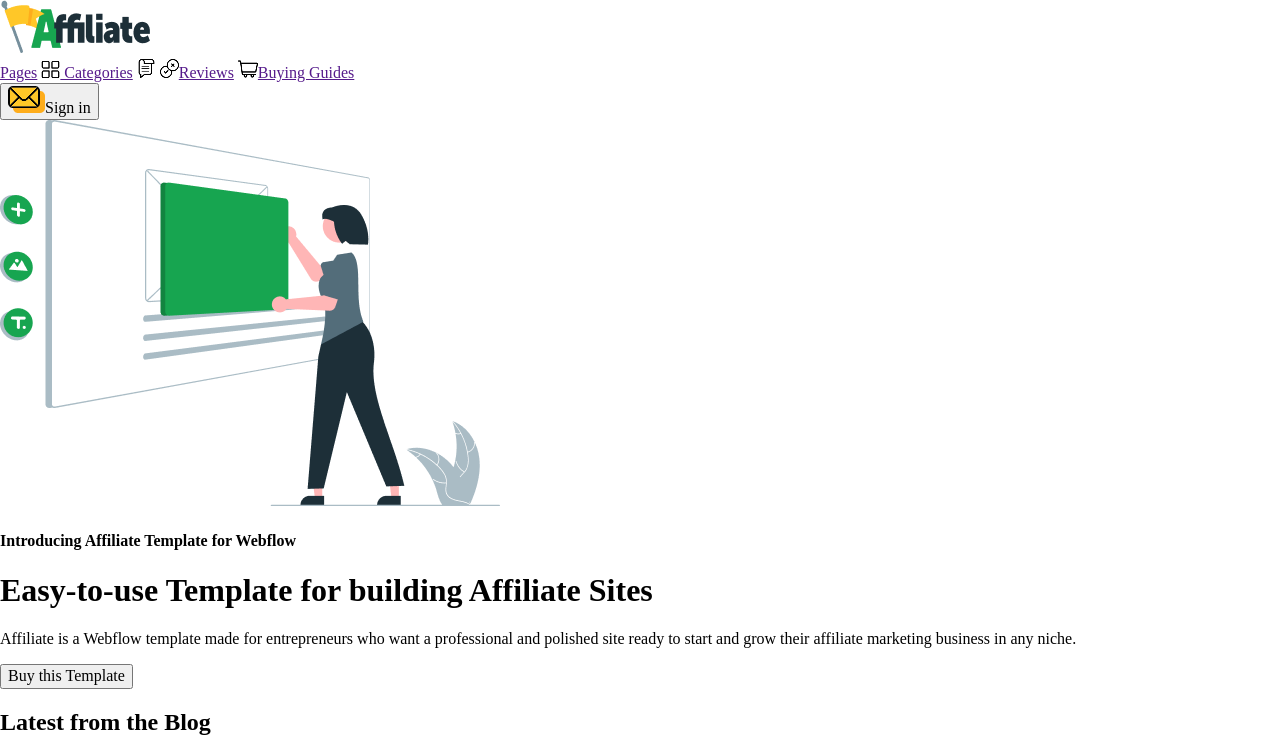
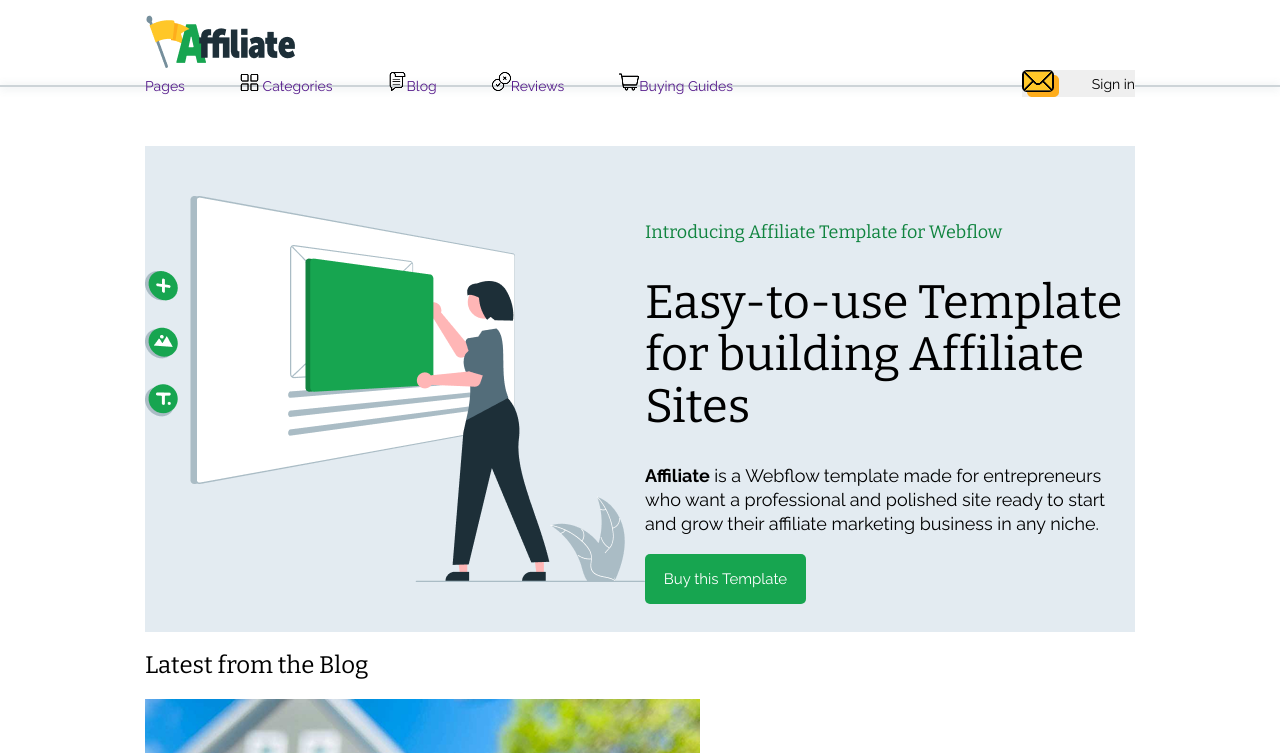
Before and after one commit to nastyadan/Affiliate, a plain HTML site: page index.html in a window 1280 px wide. Shown: the top 753 px of the page. Drawn offline with nearby package versions, Linux system fonts and the light colour scheme.

Commit message:
new styles

```diff
--- a/assets/styles/style.css
+++ b/assets/styles/style.css
@@ -0,0 +1,117 @@
+* {
+    font-family: "Raleway", sans-serif;
+}
+
+.h {
+    font-family: "Bitter", serif;
+    font-style: normal;
+    font-weight: 400;
+}
+
+a {
+    text-decoration: none;
+}
+
+header {
+    margin-bottom: 59px;
+    font-size: 14px;
+    line-height: 20px;
+}
+
+.container_header {
+    display: flex;
+    flex-wrap: wrap;
+    justify-content: space-between;
+    align-items: center;
+    height: 54px;
+    margin: 15px 145px 16px;
+}
+
+.logo {
+    width: 155px;
+    margin-right: 30px;
+}
+
+.nav_header {
+    display: flex;
+    flex-wrap: wrap;
+    justify-content: space-between;
+    align-items: baseline;
+    width: 588px;
+    margin-right: 264px;
+}
+
+.button_header {
+    display: flex;
+    justify-content: space-between;
+    align-items: center;
+    width: 113px;
+    padding: 0px;
+    font-family: "Raleway", sans-serif;
+    font-size: 14px;
+    line-height: 20px;
+    border: none;
+}
+
+.hr_header {
+    border: 1px solid rgba(83, 109, 122, 0.29);
+    box-shadow: 0px 1px 8px 0px rgba(83, 109, 122, 0.29);
+}
+
+main {
+    box-sizing: content-box;
+    margin: 0px 145px 100px
+}
+
+.section_affiliate {
+    display: flex;
+    justify-content: space-around;
+    align-items: center;
+    height: 486px;
+    background-color: rgba(227, 235, 241, 1);
+}
+
+.image_section-affiliate {
+    width: 500px;
+    height: 386px;
+}
+
+.div_text-affiliate {
+    width: 500px;
+    height: 386.3px;
+}
+
+.h4_green {
+    color: rgba(16, 132, 63, 1);
+}
+
+.h4 {
+    font-size: 18px;
+    line-height: 25px;
+}
+
+.h1 {
+    font-size: 47px;
+    line-height: 52px;
+}
+
+.span {
+    font-weight: 700;
+}
+
+.p_affiliate {
+    font-size: 18px;
+    line-height: 24px;
+}
+
+.button_affiliate {
+    width: 161px;
+    height: 50px;
+    font-size: 15px;
+    line-height: 20px;
+    color: rgba(255, 255, 255, 1);
+    background-color: rgba(23, 165, 80, 1);
+    border-radius: 5px;
+    border: none;
+
+}
--- a/index.html
+++ b/index.html
@@ -6,38 +6,51 @@
     <meta name="viewport" content="width=device-width, initial-scale=1.0">
     <meta name="keywords" content="lawn, garden, hedges, tree">
     <title>Affiliate</title>
+    <link rel="preconnect" href="https://fonts.googleapis.com">
+    <link rel="preconnect" href="https://fonts.gstatic.com" crossorigin>
+    <link
+        href="https://fonts.googleapis.com/css2?family=Bitter:ital,wght@0,100..900;1,100..900&family=Red+Hat+Display:ital,wght@0,300..900;1,300..900&display=swap"
+        rel="stylesheet">
+    <link
+        href="https://fonts.googleapis.com/css2?family=Bitter:ital,wght@0,100..900;1,100..900&family=Raleway:ital,wght@0,100..900;1,100..900&family=Red+Hat+Display:ital,wght@0,300..900;1,300..900&display=swap"
+        rel="stylesheet">
     <link rel="stylesheet" href="assets/styles/style.css">
     <link rel="stylesheet" href="assets/styles/normalize.css">
 </head>
 
 <body>
     <header>
-        <img src="/assets/images/logo.png" alt="logo">
-        <nav>
-            <a href="">Pages</a>
-            <a href=""><img src="assets/images/icon_nav_1.png" alt="Categories icon "> Categories</a>
-            <a href=""><img src="assets/images/icon_nav_2.png" alt="Blog icon"></a>
-            <a href=""><img src="assets/images/icon_nav_3.png" alt="Reviews icon">Reviews</a>
-            <a href=""><img src="assets/images/icon_nav_4.png" alt="Buying Guides icon">Buying Guides</a>
-        </nav>
-        <button> <img src="assets/images/icon_sign-in.png" alt="icon for sign in button">Sign in</button>
-
+        <div class="container_header">
+            <img class="logo" src="/assets/images/logo.png" alt="logo">
+            <nav class="nav_header">
+                <a href="">Pages</a>
+                <a href=""><img src="assets/images/icon_nav_1.png" alt="Categories icon "> Categories</a>
+                <a href=""><img src="assets/images/icon_nav_2.png" alt="Blog icon">Blog</a>
+                <a href=""><img src="assets/images/icon_nav_3.png" alt="Reviews icon">Reviews</a>
+                <a href=""><img src="assets/images/icon_nav_4.png" alt="Buying Guides icon">Buying Guides</a>
+            </nav>
+            <button class="button_header"> <img src="assets/images/icon_sign-in.png" alt="icon for sign in button">Sign
+                in</button>
+        </div>
+        <hr class="hr_header">
     </header>
     <main>
         <!-- первая секция -->
-        <section>
-            <div><img src="assets/images/main_image.png" alt="image of a woman"></div>
-            <div>
-                <h4>Introducing Affiliate Template for Webflow</h4>
-                <h1>Easy-to-use Template for building Affiliate Sites</h1>
-                <p><span>Affiliate </span>is a Webflow template made for entrepreneurs who want a professional and
+        <section class="section_affiliate">
+            <div class="image_section-affiliate"><img src="assets/images/main_image.png" alt="image of a woman"></div>
+            <div class="div_text-affiliate">
+                <h4 class="h h4_green h4">Introducing Affiliate Template for Webflow</h4>
+                <h1 class="h h1">Easy-to-use Template for building Affiliate Sites</h1>
+                <p class="p_affiliate"><span class="span">Affiliate </span>is a Webflow template made for entrepreneurs
+                    who want a
+                    professional and
                     polished site ready to start and grow their affiliate marketing business in any niche.</p>
-                <button>Buy this Template</button>
+                <button class="button_affiliate">Buy this Template</button>
             </div>
         </section>
         <!-- вторая секция -->
         <section>
-            <h2>Latest from the Blog</h2>
+            <h2 class="h">Latest from the Blog</h2>
             <div>
                 <article>
                     <img src="assets/images/blog-img_1.png" alt="photo of a lawn">
@@ -49,15 +62,15 @@
             <div>
                 <article>
                     <img src="assets/images/blog-img_2.png" alt="photo of a road">
-                    <h4>Secrets to Know About Hedge Trimming</h4>
+                    <h4 class="h">Secrets to Know About Hedge Trimming</h4>
                 </article>
                 <article>
                     <img src="assets/images/blog-img_3.png" alt="photo of a park">
-                    <h4>What to Do With a Dying Tree</h4>
+                    <h4 class="h">What to Do With a Dying Tree</h4>
                 </article>
                 <article>
                     <img src="assets/images/blog-img_4.png" alt="photo of flowers">
-                    <h4>Which Flowers Should You Plant Garden</h4>
+                    <h4 class="h">Which Flowers Should You Plant Garden</h4>
                 </article>
             </div>
             <div><a><img src="assets/images/icon_a.png" alt=" icon 5 ">View All Blog Articles</a></div>
@@ -66,7 +79,7 @@
         <div>
             <div>
                 <img src="assets/images/icon_list-of-products.png" alt="products">
-                <p>View our list of the best products in lawncare.</p>
+                <h4 class="h">View our list of the best products in lawncare.</h4>
             </div>
             <div>
                 <button>See the list</button>
@@ -74,26 +87,26 @@
         </div>
         <!-- четвертая секция -->
         <section>
-            <h3>Latest Product Reviews</h3>
+            <h3 class="h">Latest Product Reviews</h3>
             <div>
                 <article>
                     <img src="assets/images/tag_lawns.png" alt="lawns">
                     <img src="assets/images/product_1.png" alt="product photo">
-                    <h4>Lawnmower Xtreme</h4>
+                    <h4 class="h">Lawnmower Xtreme</h4>
                     <p>This is the Review Snippet. This is the Review Snippet. This is the Review Snippet. This is the
                         Review Snippet.</p>
                 </article>
                 <article>
                     <img src="assets/images/tag_garden.png" alt="garden">
                     <img src="assets/images/produckt_2.png" alt="product photo">
-                    <h4>Ultra Grow Fertilizer</h4>
+                    <h4 class="h">Ultra Grow Fertilizer</h4>
                     <p>This is the Review Snippet. This is the Review Snippet. This is the Review Snippet. This is the
                         Review Snippet.</p>
                 </article>
                 <article>
                     <img src="assets/images/tag_hedges.png" alt="hedges">
                     <img src="assets/images/produckt_3.png" alt="product photo">
-                    <h4>Hedge Clippers</h4>
+                    <h4 class="h">Hedge Clippers</h4>
                     <p>This is the Review Snippet. This is the Review Snippet. This is the Review Snippet. This is the
                         Review Snippet.</p>
                 </article>
@@ -111,7 +124,7 @@
             <div>
                 <div>
                     <img src="assets/images/icon_sign-un.png" alt="icon for sign up">
-                    <h4>Newsletter Signup</h4>
+                    <h4 class="h">Newsletter Signup</h4>
                 </div>
                 <div>
                     <p>
@@ -139,18 +152,18 @@
                     polished site ready to start and grow their affiliate marketing business in any niche.</p>
             </div>
             <section>
-                <h4>Latest Articles</h4>
+                <h4 class="h">Latest Articles</h4>
                 <article>
-                    <img src="assets/images/blog-img_1.png" alt="photo of a lawn" <h6>How to Prep Your Lawn in the
-                    Spring</h6>
+                    <img src="assets/images/blog-img_1.png" alt="photo of a lawn" <h6 class="h">How to Prep Your Lawn in
+                    the Spring</h6>
                 </article>
                 <article>
                     <img src="assets/images/blog-img_2.png" alt="photo of a road">
-                    <h6>Secrets to Know About Hedge Trimming</h6>
+                    <h6 class="h">Secrets to Know About Hedge Trimming</h6>
                 </article>
                 <article>
                     <img src="assets/images/blog-img_3.png" alt="photo of a park">
-                    <h6>What to Do With a Dying Tree</h6>
+                    <h6 class="h">What to Do With a Dying Tree</h6>
                 </article>
             </section>
             <div>
```
Also changed, not shown: assets/styles/normalize.css (renamed from assets/styles/normalize-css.txt).
